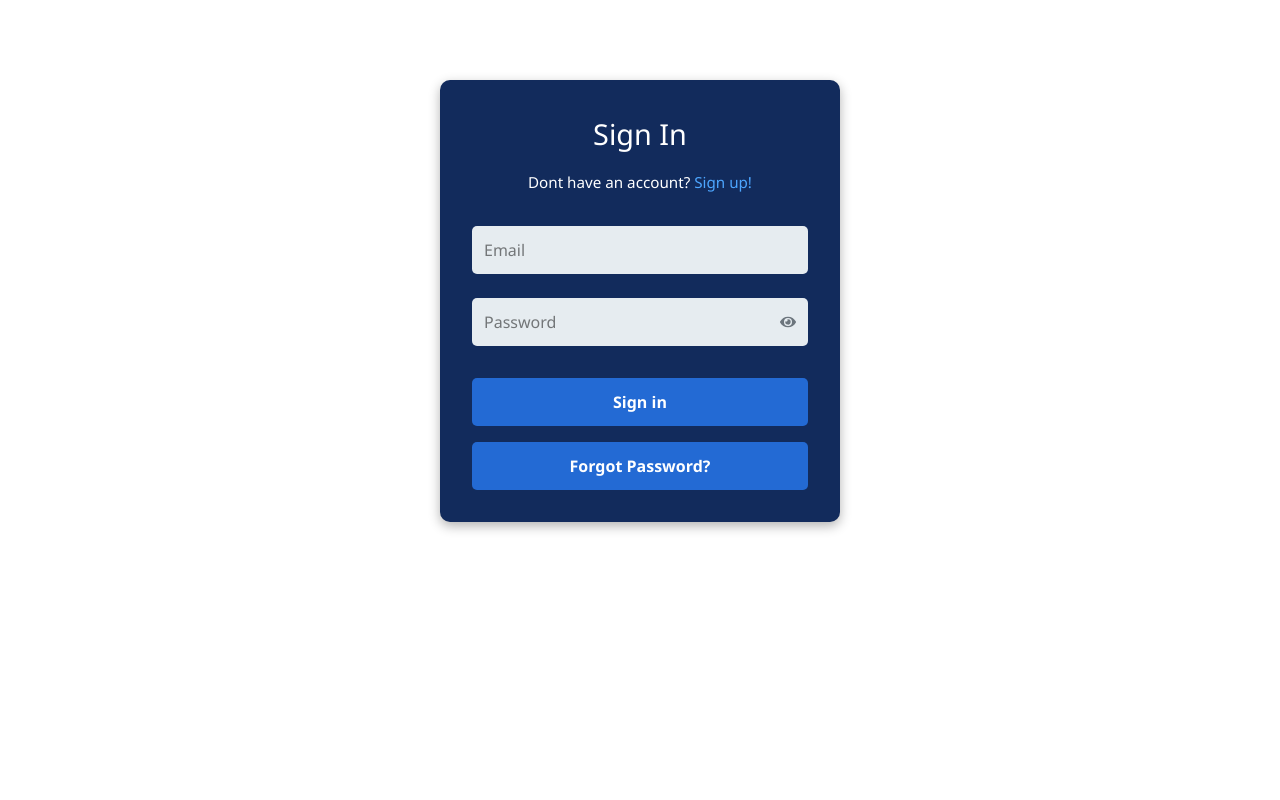
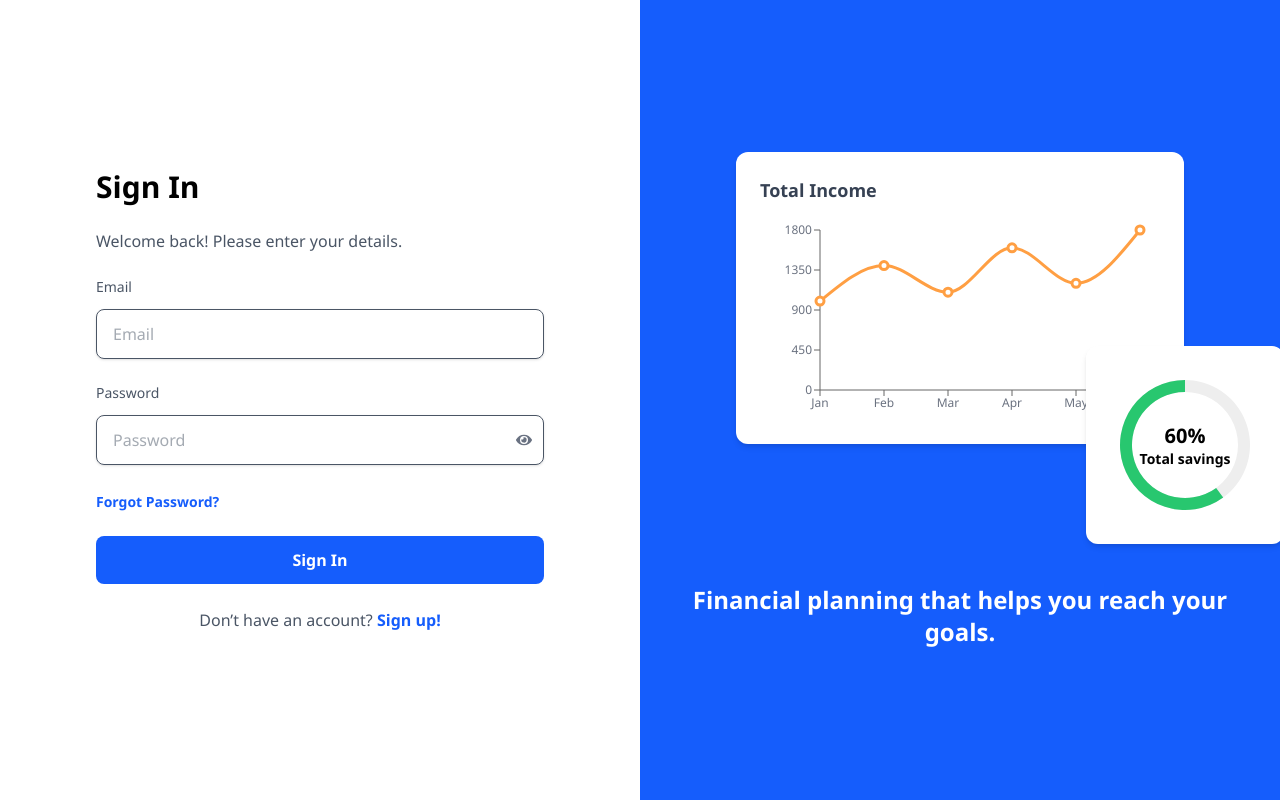
Before and after one commit to samup8965/finance_app, a React (Vite) app: page /signin in a window 1280 px wide. Built offline with nearby package versions, Linux system fonts and the light colour scheme.

Commit message:
UI changes made to sign in component

```diff
--- a/src/components/Charts/EntryIncomeChart.tsx
+++ b/src/components/Charts/EntryIncomeChart.tsx
@@ -5,7 +5,6 @@ import {
   YAxis,
   Tooltip,
   ResponsiveContainer,
-  CartesianGrid,
 } from "recharts";
 
 const data = [
--- a/src/components/Dashboard/MonthlySummary.tsx
+++ b/src/components/Dashboard/MonthlySummary.tsx
@@ -1,7 +1,7 @@
 import { useDataContext } from "../../context/DataContext";
 import { useNavigate } from "react-router-dom";
 
-const renderMonthlySummary = () => {
+const MonthlySummary = () => {
   const { recentTransactions, connectionStatus } = useDataContext();
   const navigate = useNavigate();
 
@@ -125,4 +125,4 @@ const renderMonthlySummary = () => {
   );
 };
 
-export default renderMonthlySummary;
+export default MonthlySummary;
--- a/src/components/signin.tsx
+++ b/src/components/signin.tsx
@@ -3,6 +3,9 @@ import { Link, useNavigate } from "react-router-dom";
 import { useState } from "react";
 import { UserAuth } from "../context/AuthContext.tsx";
 import { FaEye, FaEyeSlash } from "react-icons/fa";
+
+import { IncomeChart } from "./Charts/EntryIncomeChart.tsx";
+import { SavingsProgress } from "./Charts/EntryCategoryChart.tsx";
 
 type FormMode = "signin" | "reset";
 const Signin = () => {
@@ -129,111 +132,177 @@ const Signin = () => {
   };
 
   const renderSignInForm = () => (
-    <form onSubmit={handleSignIn} className="signup-form">
-      <h2 className="signup-heading">Sign In</h2>
-      <p className="signup-subtext">
-        Dont have an account?{" "}
-        <Link to="/signup" className="signin-link">
-          Sign up!
-        </Link>
-      </p>
+    <form onSubmit={handleSignIn} className="w-full max-w-md space-y-6">
+      <h2 className="text-3xl font-bold text-black">Sign In</h2>
+
+      <p className="text-gray-600">Welcome back! Please enter your details.</p>
+
+      {/* Email */}
       <div>
-        <input
-          value={email}
-          onChange={(e) => {
-            setEmail(e.target.value);
-            setValidationErrors({
-              email: "",
-              password: "",
-            });
-            setError("");
-          }}
-          type="email"
-          placeholder="Email"
-          className="signup-input"
-        />
-        <div className="password-container">
-          <input
-            onChange={(e) => {
-              setPassword(e.target.value);
-              setValidationErrors({
-                email: "",
-                password: "",
-              });
-              setError("");
-            }}
-            type={passwordVisible ? "text" : "password"}
-            placeholder="Password"
-            className="signup-input"
-          />
-          <i className="eye-icon" onClick={handlePasswordVisibility}>
-            {passwordVisible ? <FaEyeSlash /> : <FaEye />}
-          </i>
-        </div>
-        <button type="submit" className="signup-button" disabled={loading}>
-          {loading ? "Signing in ..." : "Sign in"}
-        </button>
-
-        <button
-          type="button"
-          onClick={switchToResetMode}
-          className="forgot-password-link"
-        >
-          Forgot Password?
-        </button>
-
-        {error && <p className="signup-error">{error}</p>}
-        {validationErrors.email && (
-          <p className="signup-error">{validationErrors.email}</p>
-        )}
-        {validationErrors.password && (
-          <p className="signup-error">{validationErrors.password}</p>
-        )}
-      </div>
-    </form>
-  );
-
-  const renderResetForm = () => (
-    <form className="signup-form" onSubmit={handlePasswordReset}>
-      <h2 className="signup-heading">Forgot Password</h2>
-      <p className="signup-subtext">
-        Enter your email address and we will send you a reset link.
-      </p>
-      <div>
+        <label className="block text-sm text-gray-600 font-medium mb-3">
+          Email
+        </label>
         <input
           value={email}
           onChange={handleEmailChange}
           type="email"
           placeholder="Email"
-          className="signup-input"
+          className="w-full px-4 py-3 border rounded-lg shadow-sm focus:outline-none focus:ring-2 focus:ring-blue-500 text-gray-600"
+          disabled={loading}
+        />
+      </div>
+
+      {/* Password */}
+      <div>
+        <label className="block text-sm text-gray-600 font-medium mb-3">
+          Password
+        </label>
+        <div className="relative">
+          <input
+            value={password}
+            onChange={(e) => {
+              setPassword(e.target.value);
+              setValidationErrors({ email: "", password: "" });
+              setError("");
+            }}
+            type={passwordVisible ? "text" : "password"}
+            placeholder="Password"
+            className="w-full px-4 py-3 text-gray-600 border rounded-lg shadow-sm focus:outline-none focus:ring-2 focus:ring-blue-500"
+          />
+          <div
+            className="absolute inset-y-0 right-3 flex items-center text-gray-500 cursor-pointer"
+            onClick={handlePasswordVisibility}
+          >
+            {passwordVisible ? <FaEyeSlash /> : <FaEye />}
+          </div>
+        </div>
+
+        {validationErrors.email && (
+          <p className="text-gray-500 text-sm font-medium mt-2 text-center">
+            {validationErrors.email}
+          </p>
+        )}
+        {validationErrors.password && (
+          <p className="text-gray-500 text-sm font-medium mt-2 text-center">
+            {validationErrors.password}
+          </p>
+        )}
+      </div>
+
+      {/* General Error */}
+      {error && <p className="text-gray-500 text-sm text-center">{error}</p>}
+
+      {/* Forgot password */}
+      <button
+        type="button"
+        onClick={switchToResetMode}
+        className="text-blue-600 hover:underline font-semibold text-sm"
+      >
+        Forgot Password?
+      </button>
+
+      {/* Submit */}
+      <button
+        type="submit"
+        className="w-full bg-blue-600 hover:bg-blue-700 text-white font-semibold py-3 rounded-lg transition"
+        disabled={loading}
+      >
+        {loading ? "Signing in..." : "Sign In"}
+      </button>
+
+      <p className="text-gray-600 text-center">
+        Don’t have an account?{" "}
+        <Link
+          to="/signup"
+          className="text-blue-600 hover:underline font-semibold"
+        >
+          Sign up!
+        </Link>
+      </p>
+    </form>
+  );
+
+  const renderResetForm = () => (
+    <form className="w-full max-w-md space-y-6" onSubmit={handlePasswordReset}>
+      <h2 className="text-3xl font-bold text-black">Forgot Password</h2>
+      <p className="text-gray-600">
+        Enter your email address and we’ll send you a reset link.
+      </p>
+
+      <div>
+        <label className="block text-sm text-gray-600 font-medium mb-3">
+          Email
+        </label>
+        <input
+          value={email}
+          onChange={handleEmailChange}
+          type="email"
+          placeholder="Email"
+          className="w-full px-4 py-3 border rounded-lg shadow-sm focus:outline-none focus:ring-2 focus:ring-blue-500 text-gray-600"
+          disabled={loading}
         />
 
-        <button type="submit" className="signup-button" disabled={loading}>
+        {validationErrors.email && (
+          <p className="text-gray-500 text-sm font-medium mt-2 text-center">
+            {validationErrors.email}
+          </p>
+        )}
+        {error && <p className="text-gray-500 text-sm text-center">{error}</p>}
+        {success && (
+          <p className="text-green-600 text-sm font-medium text-center">
+            {success}
+          </p>
+        )}
+      </div>
+
+      <button
+        type="submit"
+        className="w-full bg-blue-600 hover:bg-blue-700 text-white font-semibold py-3 rounded-lg transition"
+        disabled={loading}
+      >
         {loading ? "Sending..." : "Send Reset Link"}
       </button>
 
-        {/* Back to Sign In Link */}
       <button
         type="button"
         onClick={switchToSignInmode}
         disabled={loading}
-          className="forgot-password-link
-          "
+        className="text-blue-600 hover:underline font-semibold text-sm"
       >
         Back to Sign In
       </button>
-        {error && <p className="signup-error">{error}</p>}
-        {validationErrors.email && (
-          <p className="signup-error">{validationErrors.email}</p>
-        )}
-        {success && <p className="signup-success">{success}</p>}
-      </div>
     </form>
   );
 
   return (
-    <div className="signup-container">
+    <div className="flex min-h-screen">
+      <div className="w-full md:w-1/2 flex flex-col justify-center items-center bg-white px-6 py-12">
         {formMode === "signin" ? renderSignInForm() : renderResetForm()}
+      </div>
+
+      {/* Right Section */}
+      <div className="hidden md:flex w-1/2 flex-col justify-center items-center bg-blue-600 text-white p-10">
+        <div className="relative w-full max-w-md">
+          <IncomeChart />
+
+          <div className="absolute -bottom-25 -right-25">
+            <div className="relative">
+              <SavingsProgress />
+
+              <div className="absolute inset-0 flex flex-col items-center justify-center text-center text-black font-bold text-sm leading-tight">
+                <div className="text-xl">60%</div>
+                <div>Total savings</div>
+              </div>
+            </div>
+          </div>
+        </div>
+
+        <div className="mt-35">
+          <h3 className="text-2xl font-bold text-center">
+            Financial planning that helps you reach your goals.
+          </h3>
+        </div>
+      </div>
     </div>
   );
 };
```
Lines whose indentation alone changed are shown as unchanged.
